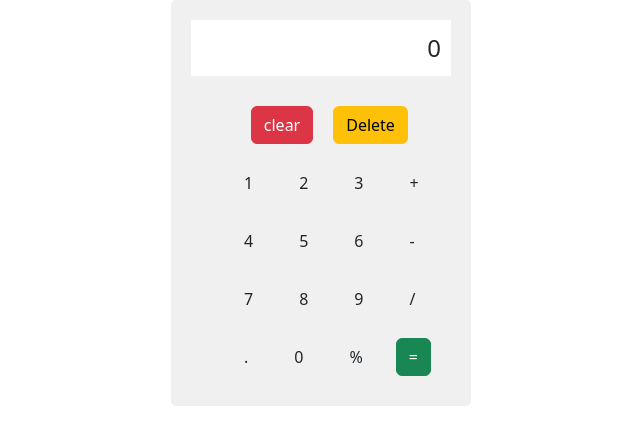
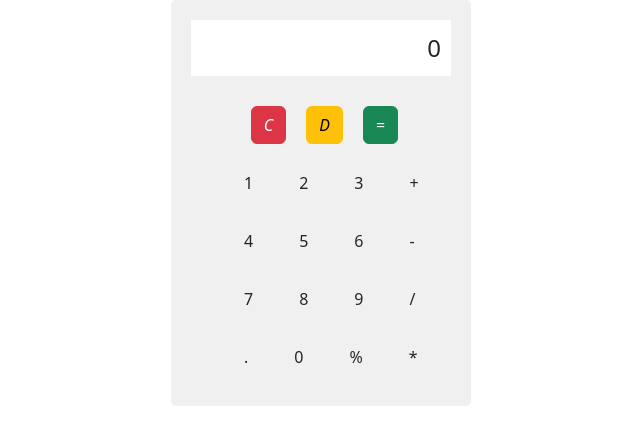
Before and after one commit to ismail-29/Calculator-react, a React (Create React App) app: page / in a window 1280 px wide. Shown: the top 444 px of the page, without its empty margins (319-959 px from the left). Built offline with nearby package versions, Linux system fonts and the light colour scheme.

Commit message:
css changed

```diff
--- a/src/App.js
+++ b/src/App.js
@@ -1,6 +1,5 @@
 import React, { useState } from "react";
 import './App.css';
-
 
 const Calculator = () => {
   const [display, setDisplay] = useState("0");
@@ -70,20 +69,24 @@ const Calculator = () => {
       <div id="display" className="display">
         {display}
       </div>
+      <div>
       <button id="clear" className="btn hero--ac btn-danger" onClick={handleClear}>
-        clear
+        <i>C</i>
       </button>
       <button id="delete" className="btn btn-warning" onClick={handleDelete}>
-          Delete
+      <i>D</i>
+        </button>
+        <button id="equals" className="btn btn-success" onClick={handleEquals}>
+          =
         </button>
       <div className="coloum">
-        <button id="one" className="btn" onClick={() => handleClick("1")}>
+        <button id="one" className="btn num" onClick={() => handleClick("1")}>
           1
         </button>
-        <button i="two" className="btn" onClick={() => handleClick("2")}>
+        <button i="two" className="btn num" onClick={() => handleClick("2")}>
           2
         </button>
-        <button id="three" className="btn" onClick={() => handleClick("3")}>
+        <button id="three" className="btn num" onClick={() => handleClick("3")}>
           3
         </button>
         <button id="add" className="btn" onClick={() => handleClick("+")}>
@@ -91,27 +94,28 @@ const Calculator = () => {
         </button>
       </div>
       <div className="coloum center">
-        <button id="four" className="btn" onClick={() => handleClick("4")}>
+        <button id="four" className="btn num" onClick={() => handleClick("4")}>
           4
         </button>
-        <button id="five" className="btn" onClick={() => handleClick("5")}>
+        <button id="five" className="btn num" onClick={() => handleClick("5")}>
           5
         </button>
-        <button id="six" className="btn" onClick={() => handleClick("6")}>
+        <button id="six" className="btn num" onClick={() => handleClick("6")}>
           6
         </button>
         <button id="subtract" className="btn" onClick={() => handleClick("-")}>
           -
         </button>
+
       </div>
       <div className="coloum">
-        <button id="seven" className="btn" onClick={() => handleClick("7")}>
+        <button id="seven" className="btn num" onClick={() => handleClick("7")}>
           7
         </button>
-        <button id="eight" className="btn" onClick={() => handleClick("8")}>
+        <button id="eight" className="btn num" onClick={() => handleClick("8")}>
           8
         </button>
-        <button id="nine" className="btn" onClick={() => handleClick("9")}>
+        <button id="nine" className="btn num" onClick={() => handleClick("9")}>
           9
         </button>
         <button id="divide" className="btn" onClick={() => handleClick("/")}>
@@ -128,10 +132,10 @@ const Calculator = () => {
         <button id="percentage" className="btn" onClick={handlePercentage}>
           %
         </button>
-        <button id="equals" className="btn btn-success" onClick={handleEquals}>
-          =
+        <button id="subtract" className="btn" onClick={() => handleClick("*")}>
+          *
         </button>
-
+        </div>
       </div>
     </div>
   );
```
Also changed, not shown: 1 other file (tests, documents, lock files or other folders).
